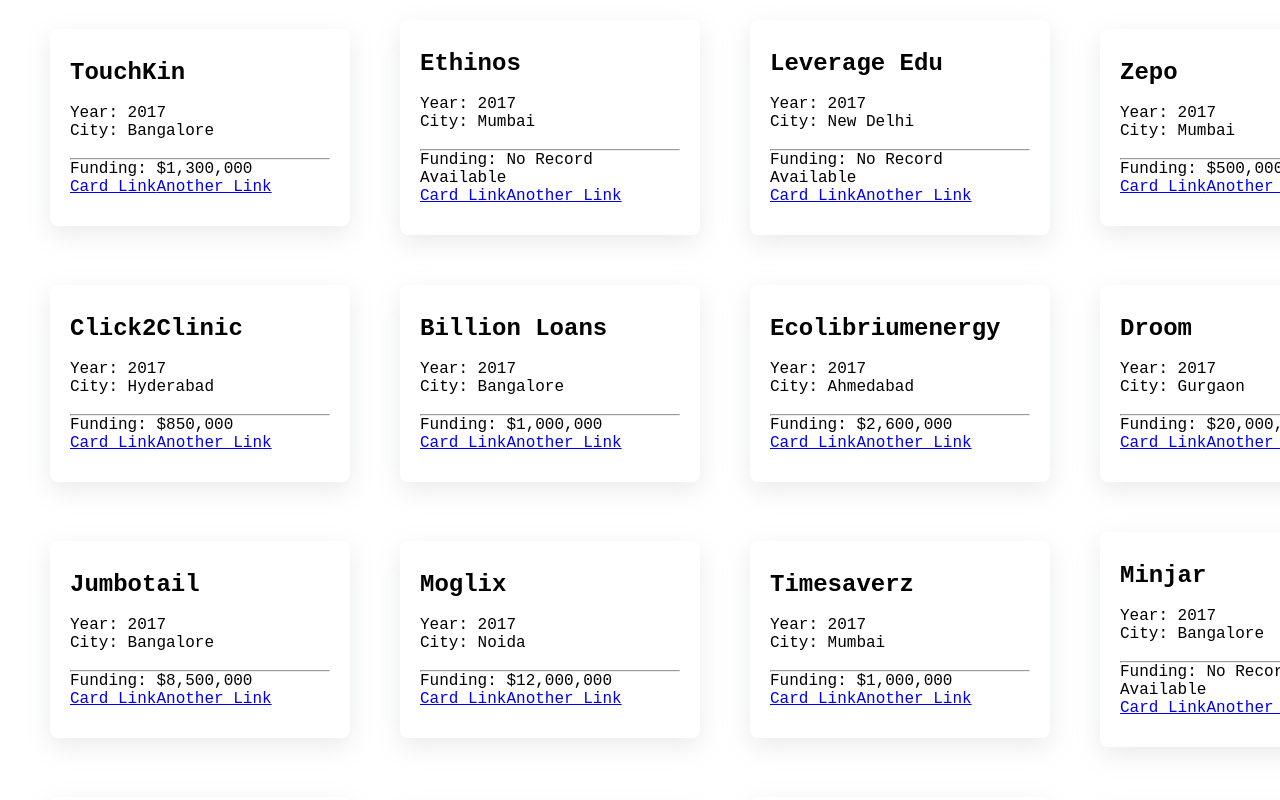
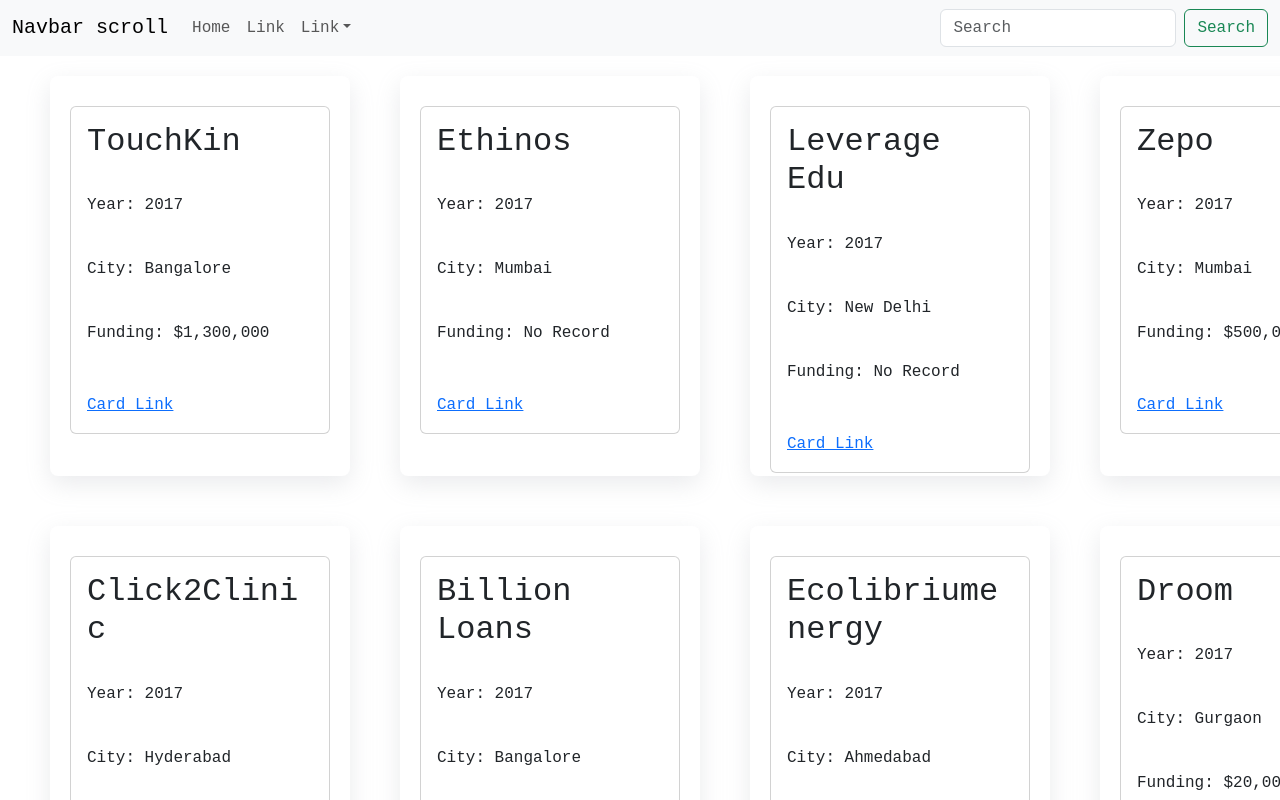
Before and after one commit to Foxhog-x/voxel_task, a React (Vite) app: page / in a window 1280 px wide. Shown: the top 800 px of the page. Built offline with nearby package versions, Linux system fonts and the light colour scheme; a web font is replaced by a local one.

Commit message:
some changes

```diff
--- a/index.html
+++ b/index.html
@@ -20,5 +20,6 @@
   <body>
     <div id="root"></div>
     <script type="module" src="/src/main.jsx"></script>
+    <script src="https://cdn.jsdelivr.net/npm/react/umd/react.production.min.js" crossorigin></script>
   </body>
 </html>
--- a/src/App.css
+++ b/src/App.css
@@ -3,7 +3,7 @@
     width: 300px;
     padding: 30px 20px ;
     border-radius: 8px;
-
+    height: 400px;
 }
 
 
--- a/src/App.jsx
+++ b/src/App.jsx
@@ -1,14 +1,16 @@
 
 
 
-import  Cards  from './components/Cards'
+
+import { Header } from './layout/Header'
 import { Homepage } from './pages/Homepage'
-
+import 'bootstrap/dist/css/bootstrap.min.css';
 function App() {
 
 
   return (
     <>
+    <Header />
       <Homepage />
 
     </>
--- a/src/components/Cards.jsx
+++ b/src/components/Cards.jsx
@@ -1,5 +1,5 @@
 import Card from 'react-bootstrap/Card';
-import ListGroup from 'react-bootstrap/ListGroup';
+
 import '../App.css'
 function Cards({cardData}) {
 
@@ -10,20 +10,17 @@
         <Card.Title><h2>{cardData.StartupName}</h2></Card.Title>
         <br></br>
         <Card.Text>
-          Year: {cardData.Date.split('/')[2]}
+          <p>Year: {cardData.Date.split('/')[2]}</p>
+          <br></br>
+          <p> City: {cardData.CityLocation}</p>
+          <br>
+          </br>
+          <p>Funding: {cardData.AmountInUSD ? <>${cardData.AmountInUSD}</>: 'No Record '}</p>
         </Card.Text>
       </Card.Body>
-      <ListGroup className="list-group-flush">
-        <p>City: {cardData.CityLocation}</p>
-        <br>
-        </br>
-        <hr>
-        </hr>
-        <p>Funding: {cardData.AmountInUSD ? <>${cardData.AmountInUSD}</>: 'No Record Available'}</p>
-      </ListGroup>
       <Card.Body>
         <Card.Link href="#">Card Link</Card.Link>
-        <Card.Link href="#">Another Link</Card.Link>
+
       </Card.Body>
     </Card>
    </div>
--- a/src/layout/Header.jsx
+++ b/src/layout/Header.jsx
@@ -1,11 +1,51 @@
-import React from 'react'
+import React from "react";
+import Button from "react-bootstrap/Button";
+import Container from "react-bootstrap/Container";
+import Form from "react-bootstrap/Form";
+import Nav from "react-bootstrap/Nav";
+import Navbar from "react-bootstrap/Navbar";
+import NavDropdown from "react-bootstrap/NavDropdown";
 
-export const  = () => {
+
+export const Header = () => {
   return (
-     <>
-        <div>
-            <nav>Op loga</nav>
-        </div>
-     </>
-  )
-}
+    <>
+      <Navbar expand="lg" className="bg-body-tertiary">
+        <Container fluid>
+          <Navbar.Brand href="#">Navbar scroll</Navbar.Brand>
+          <Navbar.Toggle aria-controls="navbarScroll" />
+          <Navbar.Collapse id="navbarScroll">
+            <Nav
+              className="me-auto my-2 my-lg-0"
+              style={{ maxHeight: "100px" }}
+              navbarScroll
+            >
+              <Nav.Link href="#action1">Home</Nav.Link>
+              <Nav.Link href="#action2">Link</Nav.Link>
+              <NavDropdown title="Link" id="navbarScrollingDropdown">
+                <NavDropdown.Item href="#action3">Action</NavDropdown.Item>
+                <NavDropdown.Item href="#action4">
+                  Another action
+                </NavDropdown.Item>
+                <NavDropdown.Divider />
+                <NavDropdown.Item href="#action5">
+                  Something else here
+                </NavDropdown.Item>
+              </NavDropdown>
+
+            </Nav>
+            <Form className="d-flex">
+              <Form.Control
+                type="search"
+                placeholder="Search"
+                className="me-2"
+                aria-label="Search"
+              />
+              <Button variant="outline-success">Search</Button>
+            </Form>
+          </Navbar.Collapse>
+        </Container>
+      </Navbar>
+    </>
+  );
+};
```
